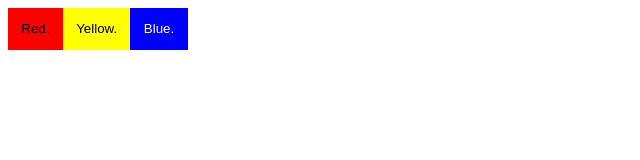
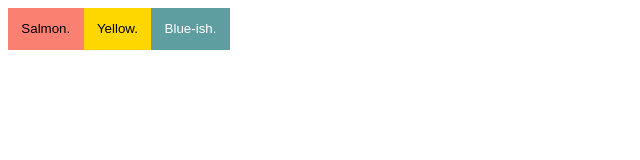
Before and after one commit to emilycre/react-props, a React app: page / in a window 1280 px wide. Shown: the whole page, without its empty margins (0-640 px from the left). Built offline with nearby package versions, Linux system fonts and the light colour scheme.

Commit message:
App test passing

```diff
--- a/src/components/ColorPicker.css
+++ b/src/components/ColorPicker.css
@@ -6,16 +6,16 @@
     cursor: pointer;
   }
 
-  .red {
-    background-color: red;
+  .salmon {
+    background-color: salmon;
   }
 
-  .yellow {
-    background-color: yellow;
+  .gold {
+    background-color: gold;
   }
 
   .blue {
-    background-color: blue;
+    background-color: cadetblue;
     color: white;
   }
 }
--- a/src/components/ColorPicker.js
+++ b/src/components/ColorPicker.js
@@ -2,12 +2,12 @@ import React from 'react';
 import styles from './ColorPicker.css';
 
 export default function ColorPicker() {
-  const redHandler = () => {
-    console.log('Red.');
+  const salmonHandler = () => {
+    console.log('Salmon.');
   };
 
-  const yellowHandler = () => {
-    console.log('Yellow.');
+  const goldHandler = () => {
+    console.log('Gold.');
   };
 
   const blueHandler = () => {
@@ -16,9 +16,9 @@ export default function ColorPicker() {
 
   return (
     <section className={styles.ColorPicker}>
-      <button className={styles.red} onClick={redHandler}>Red.</button>
-      <button className={styles.yellow} onClick={yellowHandler}>Yellow.</button>
-      <button className={styles.blue} onClick={blueHandler}>Blue.</button>
+      <button className={styles.salmon} onClick={salmonHandler}>Salmon.</button>
+      <button className={styles.gold} onClick={goldHandler}>Yellow.</button>
+      <button className={styles.blue} onClick={blueHandler}>Blue-ish.</button>
     </section>
   );
 }
```
Also changed, not shown: 2 other files.
